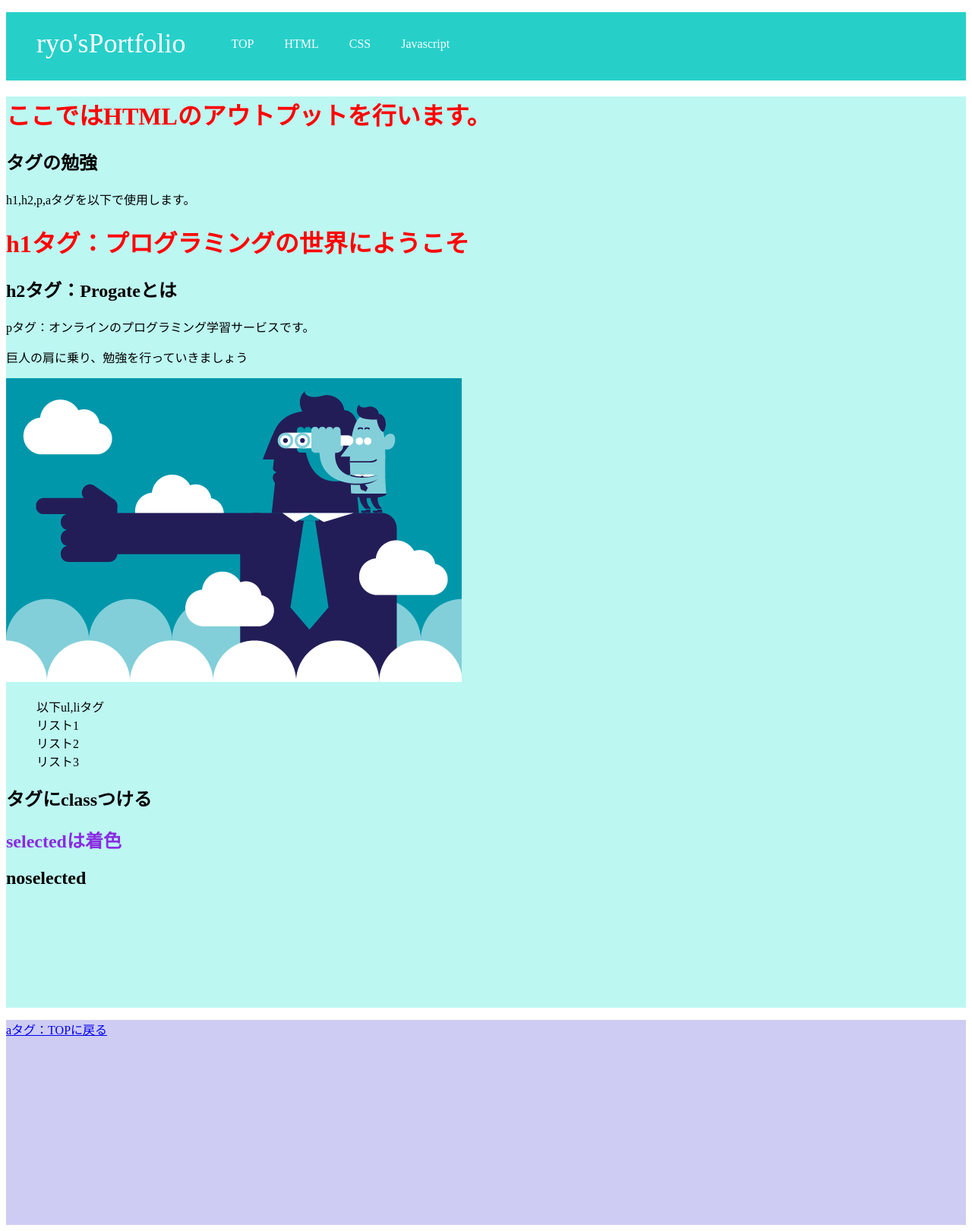
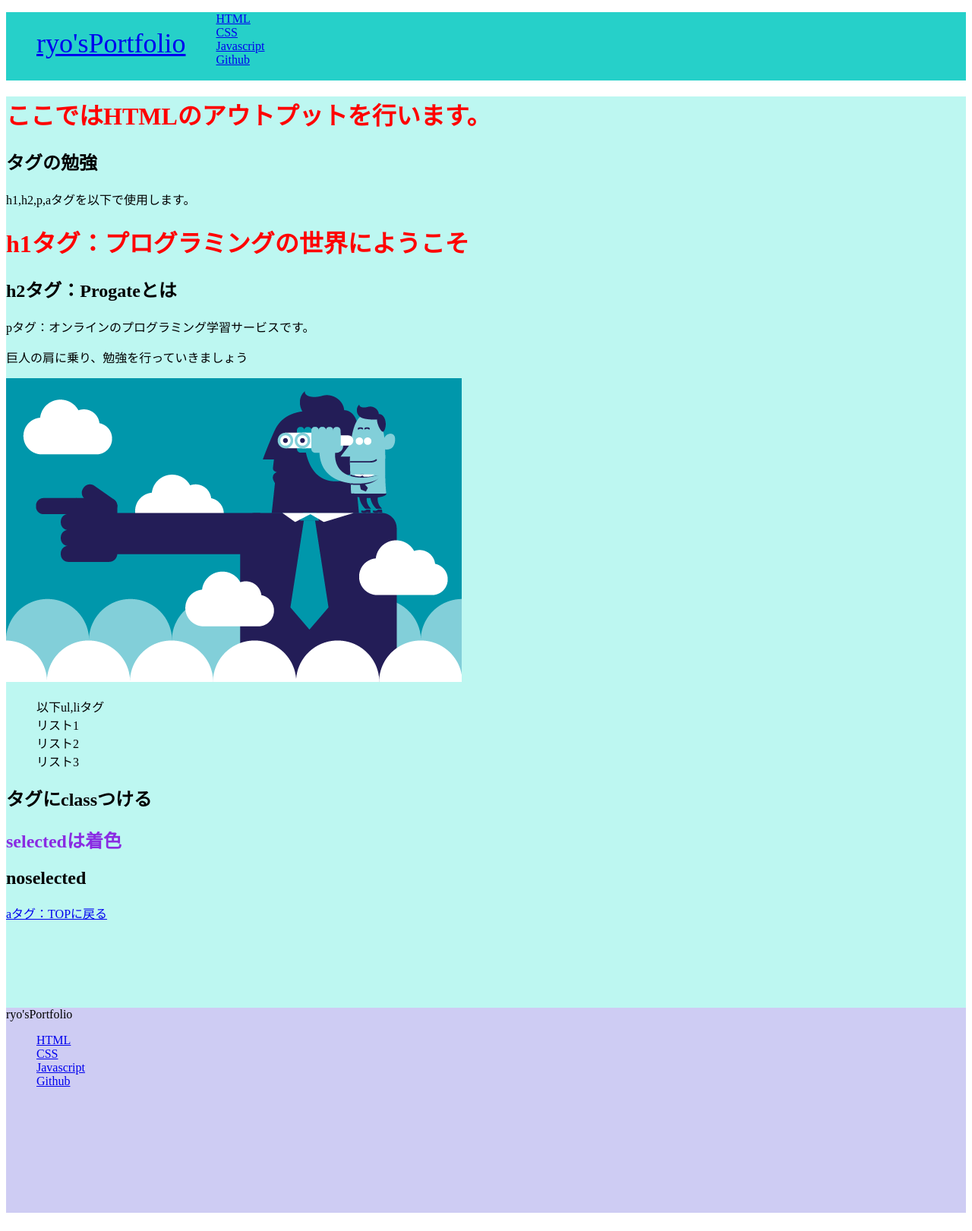
Before and after one commit to Ryo260/sampleWeb, a plain HTML site: page html.html in a window 1280 px wide. Shown: the whole page at 76% size. Drawn offline with Linux system fonts and the light colour scheme.

Commit message:
リンクを更新

```diff
--- a/html.html
+++ b/html.html
@@ -8,13 +8,13 @@
 </head>
 <body>
   <div class="header">
-    <div class="headerLogo">ryo'sPortfolio</div>
+    <div class="headerLogo"><a href="/sampleWeb/html">ryo'sPortfolio</a></div>
     <div class="headerList">
       <ul>
-        <li class="headerLi">TOP</li>
-        <li class="headerLi">HTML</li>
-        <li class="headerLi">CSS</li>
-        <li class="headerLi">Javascript</li>
+        <li><a href="/sampleWeb/html">HTML</a></li>
+        <li><a href="/sampleWeb/css">CSS</a></li>
+        <li><a href="/sampleWeb/js">Javascript</a></li>
+        <li><a href="/sampleWeb/github">Github</a></li>
       </ul>
     </div>
   </div>
@@ -40,10 +40,20 @@
     <h2 class="selected">selectedは着色
     </h2>
     <h2 class="noselected">noselected</h2>
+    <p><a href="/sampleWeb">aタグ：TOPに戻る</a></p>
   </div>
 
   <div class="footer">
-    <p><a href="/sampleWeb">aタグ：TOPに戻る</a></p>
+    <div class="fotterLogo">ryo'sPortfolio</div>
+    <div class="fotterList">
+      <ul>
+        <li><a href="/sampleWeb/html">HTML</a></li>
+        <li><a href="/sampleWeb/css">CSS</a></li>
+        <li><a href="/sampleWeb/js">Javascript</a></li>
+        <li><a href="/sampleWeb/github">Github</a></li>
+      </ul>
+    </div>
+
   </div>
 
 
```
